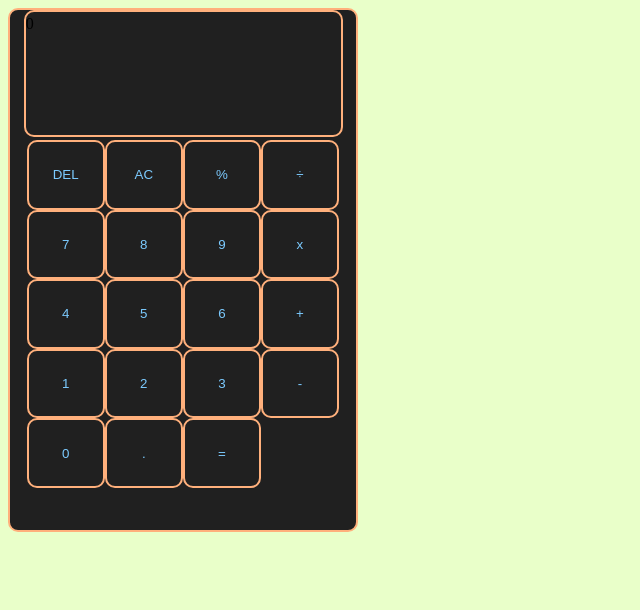
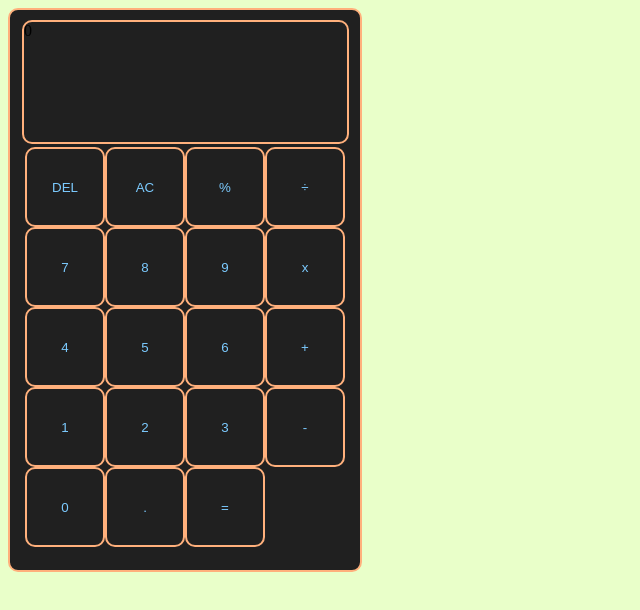
Before and after one commit to ephieo/FAC2020-CALC-2-, a plain HTML site: page index.html in a window 1280 px wide. Shown: the whole page, without its empty margins (0-640 px from the left). Drawn offline with Linux system fonts and the light colour scheme; a web font is replaced by a local one.

Commit message:
changin units from vh/vw to px

```diff
--- a/calc2.css
+++ b/calc2.css
@@ -6,8 +6,8 @@ button{
     background:#202020;
     border: 2px solid #ffb07c;
     border-radius: 10px;
-    width: 6.1vw;
-    height: 8.7vh;
+    width: 80px;
+    height:80px;
 }
 .input{
     padding:3px;
@@ -17,16 +17,16 @@ button{
     grid-template-columns:repeat(4, 7vw);
 }  */
 .calculator{
+    padding-top:10px;
     display:grid;
     justify-content:center;
     background:#202020;
     border: 2px solid #ffb07c;
-    width : 27vw;
-   height: 65vh;
+    width : 350px;
+   height: 550px;
    border-radius:10px;
 }
 .output {
-    padding-top:3px;
     width:99%;
     height:15vh;
     border: 2px solid #ffb07c;
```
Also changed, not shown: calc2.js (line endings or trailing spaces).
